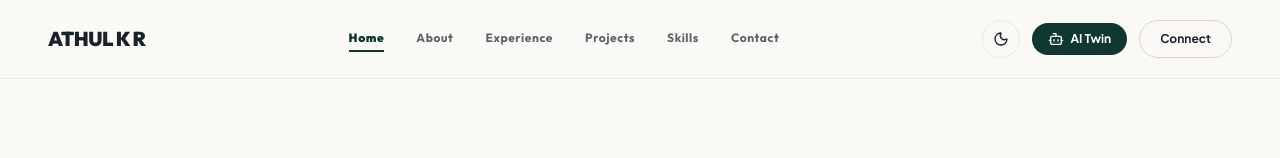
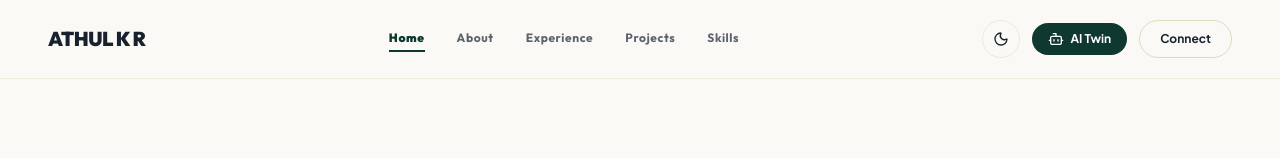
Before and after one commit to athul-dotcom/portfolio, a React (Vite) app: page / in a window 1280 px wide. Shown: the top 158 px of the page. Built offline with nearby package versions, Linux system fonts and the light colour scheme.

Commit message:
Remove redundant Contact link from navigation bar

```diff
--- a/src/App.tsx
+++ b/src/App.tsx
@@ -294,8 +294,7 @@ export default function App() {
     { id: "about", label: "About" },
     { id: "experience", label: "Experience" },
     { id: "projects", label: "Projects" },
-    { id: "skills", label: "Skills" },
-    { id: "contact", label: "Contact" }
+    { id: "skills", label: "Skills" }
   ];
 
   return (
```
